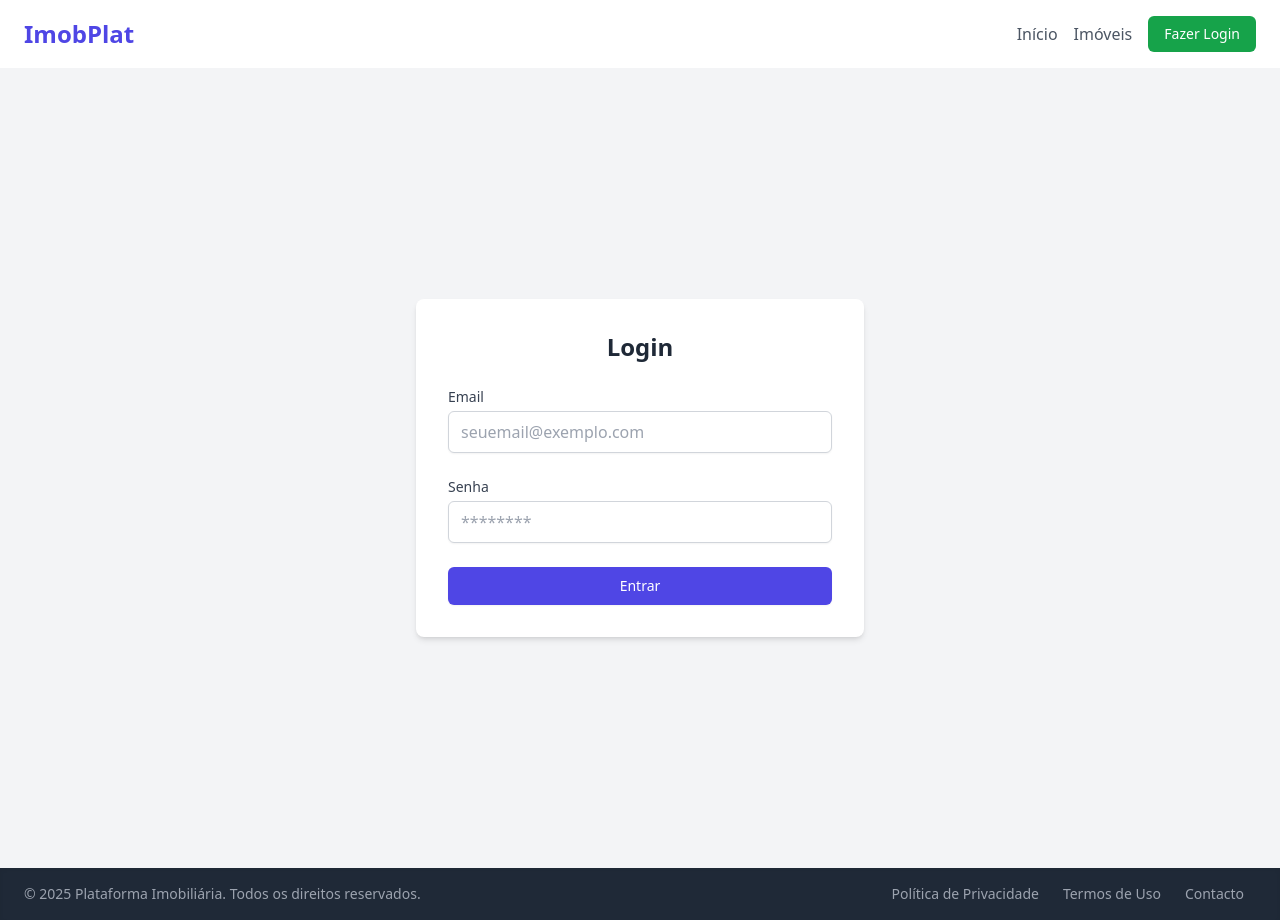
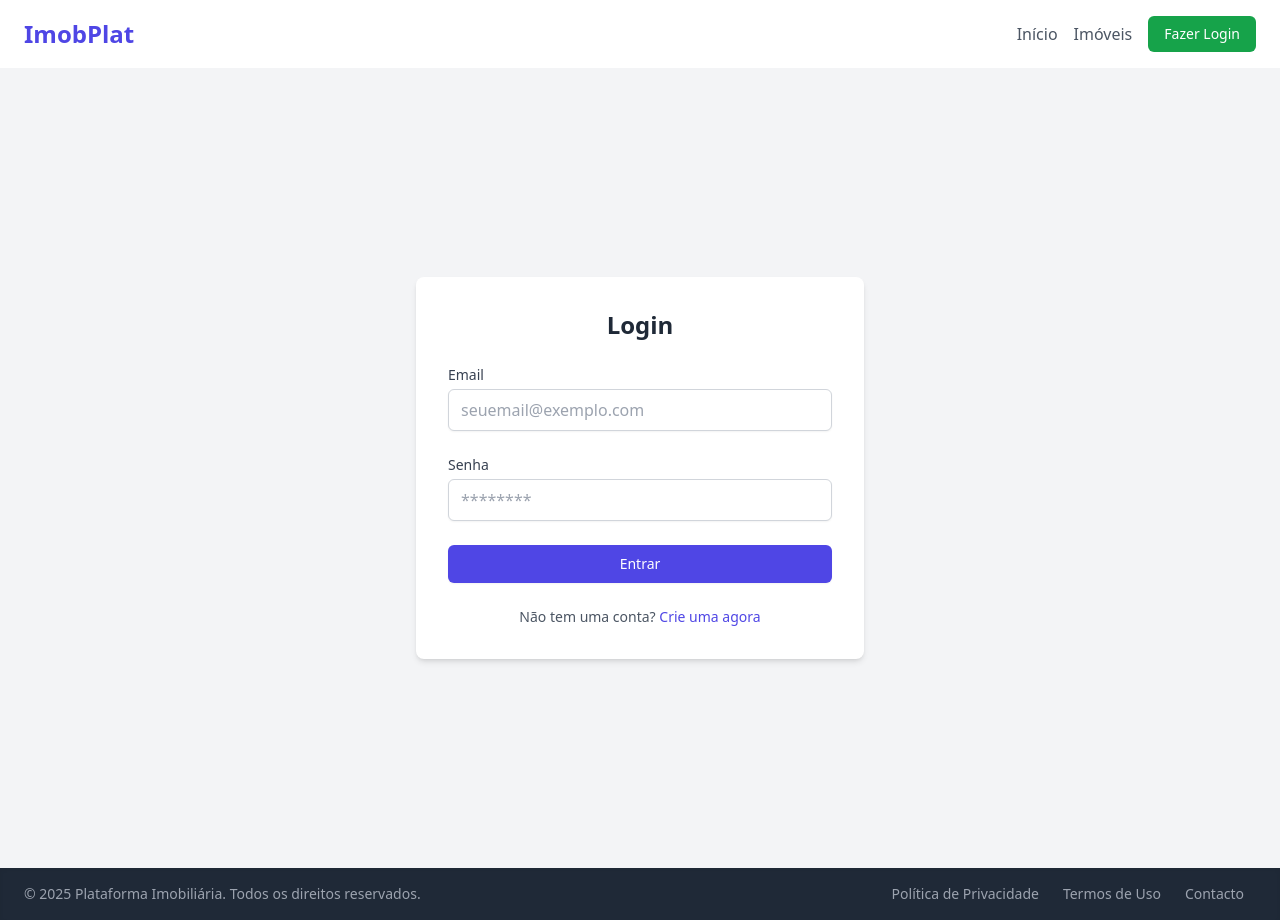
Before and after one commit to Alysson-Santos-bit/plataforma-imobiliaria, a Next.js app in the folder front_end/: page /login in a window 1280 px wide. Built offline with nearby package versions, Linux system fonts and the light colour scheme; no server answers.

Commit message:
Link para Cadastro

```diff
--- a/front_end/src/app/(auth)/login/page.tsx
+++ b/front_end/src/app/(auth)/login/page.tsx
@@ -1,16 +1,15 @@
+// Local: src/app/(auth)/login/page.tsx
+
 "use client";
 
 import React, { useState } from 'react';
+import Link from 'next/link'; // Importe o componente Link
 import { useRouter } from 'next/navigation';
-import { api } from '../../../services/api';
-import { useAuth } from '../../../contexts/AuthContext'; // Importa o hook para usar o contexto
+import { api } from '@/services/api';
+import { useAuth } from '@/contexts/AuthContext';
 
 export default function LoginPage() {
-  // O useRouter não é mais necessário para redirecionar, pois o AuthContext já faz isso.
-  // Mantemos ele aqui caso precise para outras lógicas no futuro.
   const router = useRouter();
-
-  // Pega a função 'login' do nosso AuthContext. É ela que vai gerenciar o token e o redirecionamento.
   const { login } = useAuth();
 
   const [email, setEmail] = useState('');
@@ -24,28 +23,22 @@ export default function LoginPage() {
     setIsLoading(true);
 
     try {
-      // Envia as credenciais para o endpoint /auth/login do seu back-end
       const response = await api.post('/auth/login', {
         email,
         password,
       });
 
-      // Extrai o token da resposta
       const { access_token } = response.data;
 
       if (access_token) {
-        // Usa a função 'login' do AuthContext.
-        // Ela irá salvar o token, configurar o Axios e redirecionar para o dashboard.
         login(access_token);
       } else {
-        setError('Resposta do servidor não incluiu um token de acesso.');
+        setError('Resposta do servidor не incluiu um token de acesso.');
       }
 
     } catch (err: any) {
-      // Pega a mensagem de erro do back-end (ex: "Credenciais inválidas.")
       const errorMessage = err.response?.data?.message || 'Ocorreu um erro ao tentar fazer login.';
       setError(errorMessage);
-      console.error('Erro de login:', err);
     } finally {
       setIsLoading(false);
     }
@@ -103,6 +96,16 @@ export default function LoginPage() {
             </button>
           </div>
         </form>
+
+        {/* --- LINHAS ADICIONADAS AQUI --- */}
+        <p className="text-sm text-center text-gray-600">
+          Não tem uma conta?{' '}
+          <Link href="/register" className="font-medium text-indigo-600 hover:text-indigo-500">
+            Crie uma agora
+          </Link>
+        </p>
+        {/* --- FIM DAS LINHAS ADICIONADAS --- */}
+
       </div>
     </div>
   );
```
